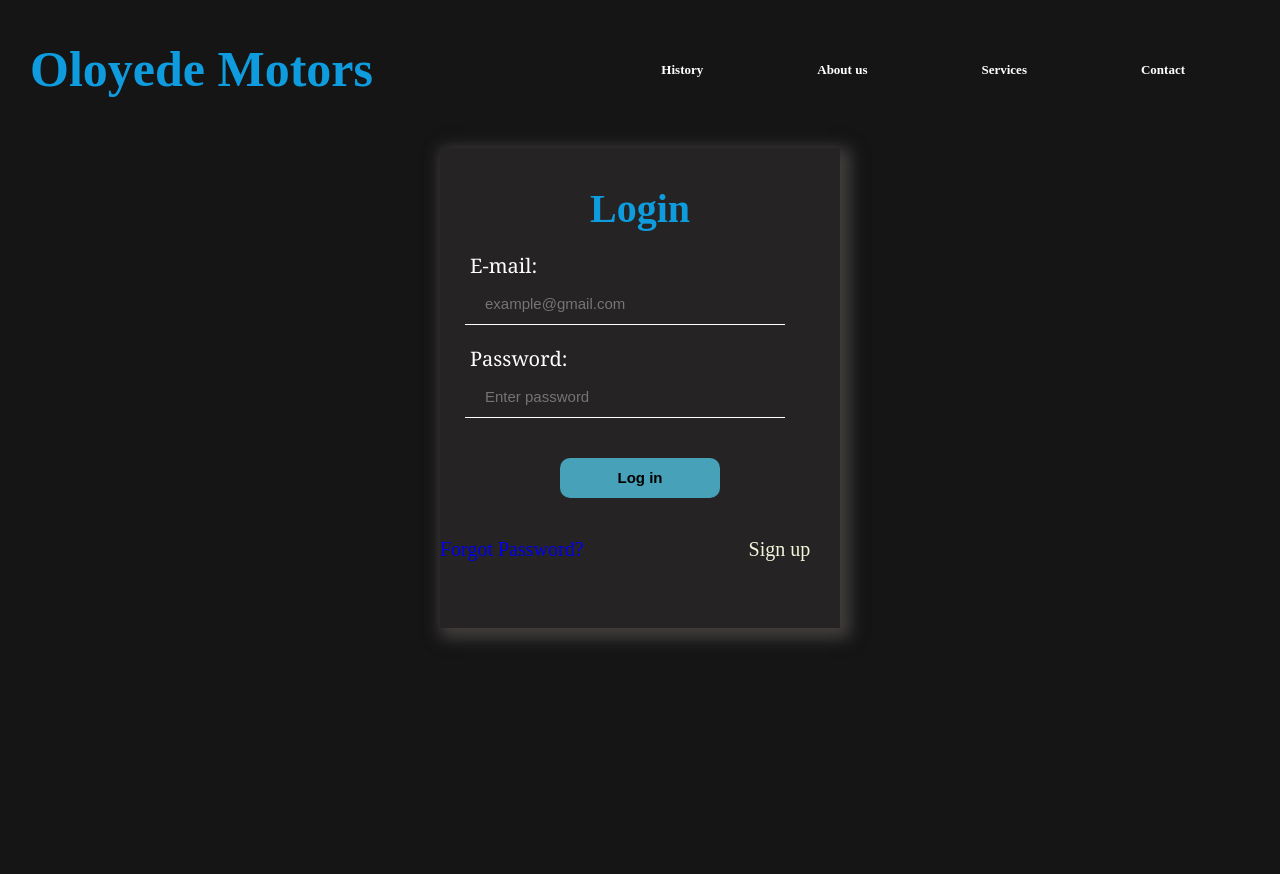
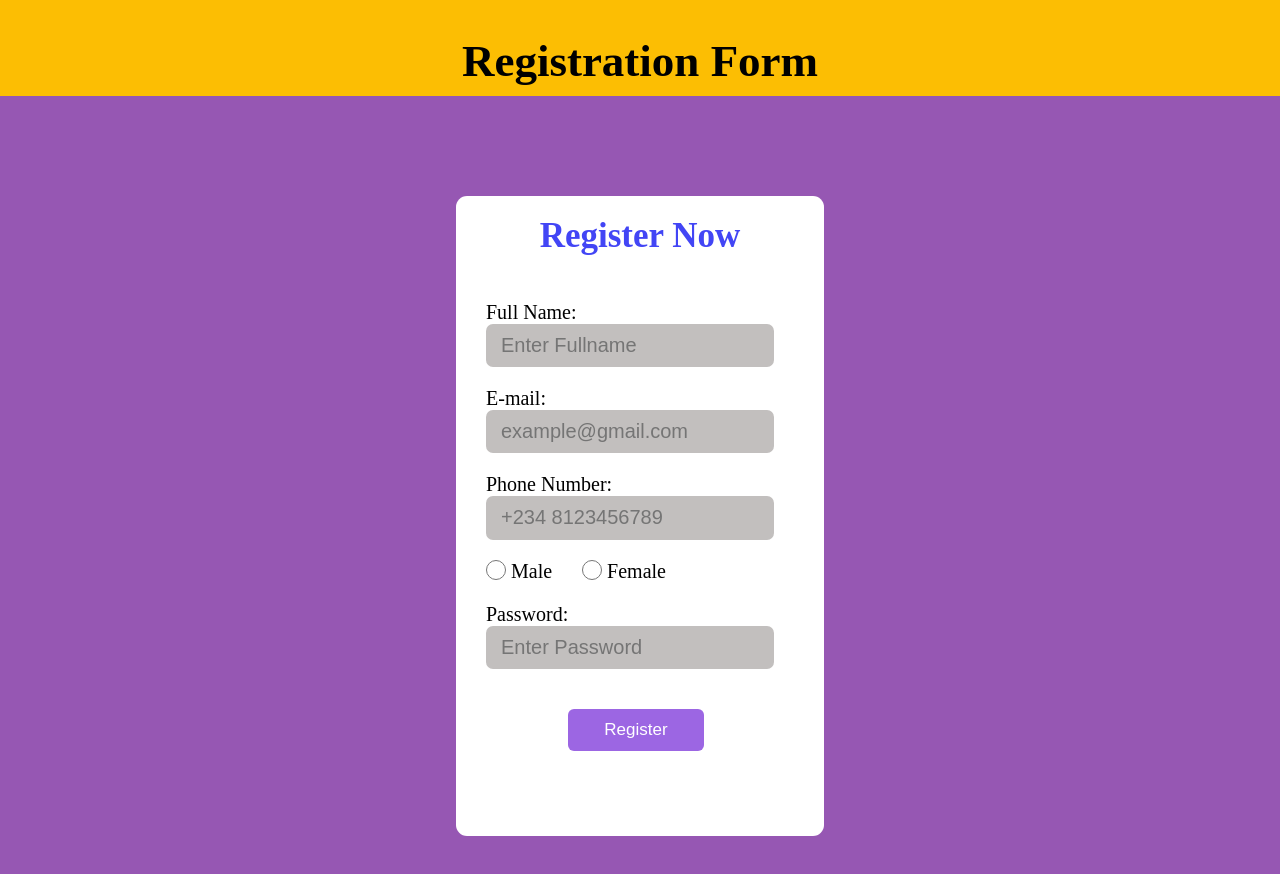
Before and after one commit to odeniketemiloluwa/project1, a plain HTML site: page index.html in a window 1280 px wide. Before the commit the page ends 800 px from the top, so only its background shows below. Drawn offline with Linux system fonts and the light colour scheme.

Commit message:
Add files via upload

```diff
--- a/index.html
+++ b/index.html
@@ -1,35 +1,33 @@
-<!DOCTYPE html>
+<!Doctype html>
 <html>
     <head>
-<title> my new web</title>
-<link href="main.css" rel="stylesheet">
+        <title>My FE assignment</title>
+        <link href ="style.css" rel="stylesheet">
     </head>
     <body>
-<header>
-    <h1>Oloyede Motors </h1>
-
-    <ul>
-    <li><a href="history.html">History</a></li>
-    <li><a href="#">About us</a></li>
-    <li><a href="services.html">Services</a></li>
-    <li><a href="#">Contact</a></li>
-</ul>
-
-</header>
-<div class="container">
-    <h2>Login</h2>
-
-    <form action="#">
-        <span class="info"><label for="e-mail">E-mail:</label></span>
-        <input type="email" class="infoinput" id="email" placeholder="example@gmail.com">
-        <span class="info"><label for="password">Password:</label></span>
-        <input type="password" class="infoinput" id="pwd" placeholder="Enter password">
-        <button type="submit" value="Login in">Log in</button>
-    </form>
-    <div class="others">
-    <div class="forgotlink"><a href="#">Forgot Password?</a></div>
-    <div class="signuplink"><a href="#">Sign up</a></div>
-</div>
-</div>
+        <header>
+          <h1>  Registration Form </h1>
+        </header>
+        <div class ="container">
+            <form action="#">
+            <h2>Register Now</h2>
+               <label for="fname" >Full Name:</label>
+            <input type="text"  class="infoinput" id="fname"
+placeholder="Enter Fullname"            required>
+            <label for="E-mail" >E-mail:</label>
+            <input type="email"  class="infoinput" id="email" placeholder="example@gmail.com" required>
+               <label for="phonenumber" >Phone Number:</label>
+            <input type="tel"  class="infoinput" id="telphone" placeholder="+234 8123456789" required>
+            <div class ="gender">
+            <input type="radio" class="sex"  id="male" name="sex">
+            <label for="gender" style="padding-left:5px" >Male</label>
+               <input type="radio"  class="sex" id="female" name="sex">
+            <label for="gender" style="padding-left:5px" >Female</label>
+            </div>
+                 <label for="password" >Password:</label>
+            <input type="password"  class="infoinput" id="pwd" placeholder="Enter Password">
+            <button type="submit" value="register">Register</button>
+       </form>
+        </div>
     </body>
 </html>
--- /dev/null
+++ b/style.css
@@ -0,0 +1,69 @@
+*{margin:0;
+  padding:0;
+  box-sizing:border-box;
+}
+body{background:#9657b3;
+
+}
+header{background:#fcbe03 ;
+       width:100%;
+       height:6rem;
+       text-align:center;
+}
+h1{font-size:45px;
+  padding-top:2.2rem;
+}
+.container{
+    width:23rem;
+    height:40rem;
+    background: white;
+    margin:100px;
+    margin-left:auto;
+    margin-right:auto;
+    border-radius:11px;
+}
+h2{font-size:35px;
+   color:#4245f5;
+   text-align:center;
+   margin:25px auto;
+   padding-top:20px;
+}
+label,input{
+  display:block;
+}
+label{
+    padding-top:20px;
+    font-size:20px;
+     padding-left:30px;
+}
+input{
+    padding:15px;
+    margin-left:30px;
+    width:18rem;
+    outline:none;
+    background: #c2bfbe;
+    border:none;
+    height:2.7rem;
+    border-radius:7px;
+    font-size:20px;
+}
+form button{
+    margin:40px 7rem;
+    padding:11px;
+    width:8.5rem;
+    background: #9c66e3;
+    border:none;
+    border-radius:6px;
+    color:white;
+    font-size:17px;
+}
+form button:hover{
+    opacity:0.8;
+}
+.sex{
+    height:20px;
+    width:20px;
+  margin-top:20px;
+}
+.gender {  display:flex;
+}
```
